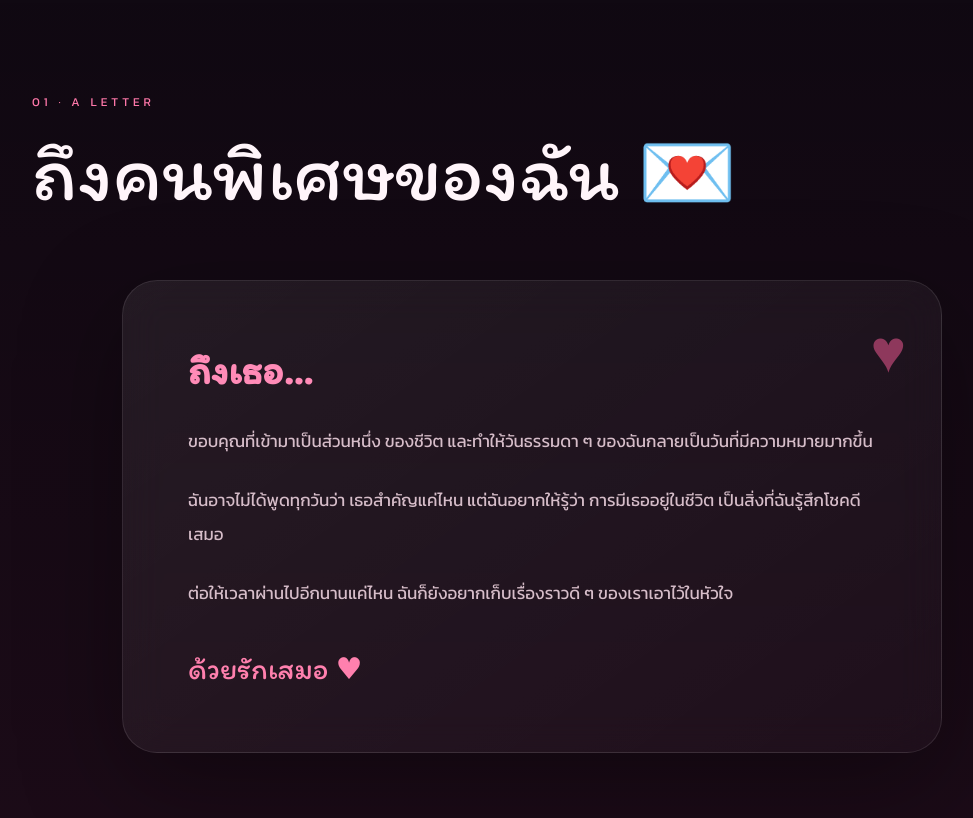
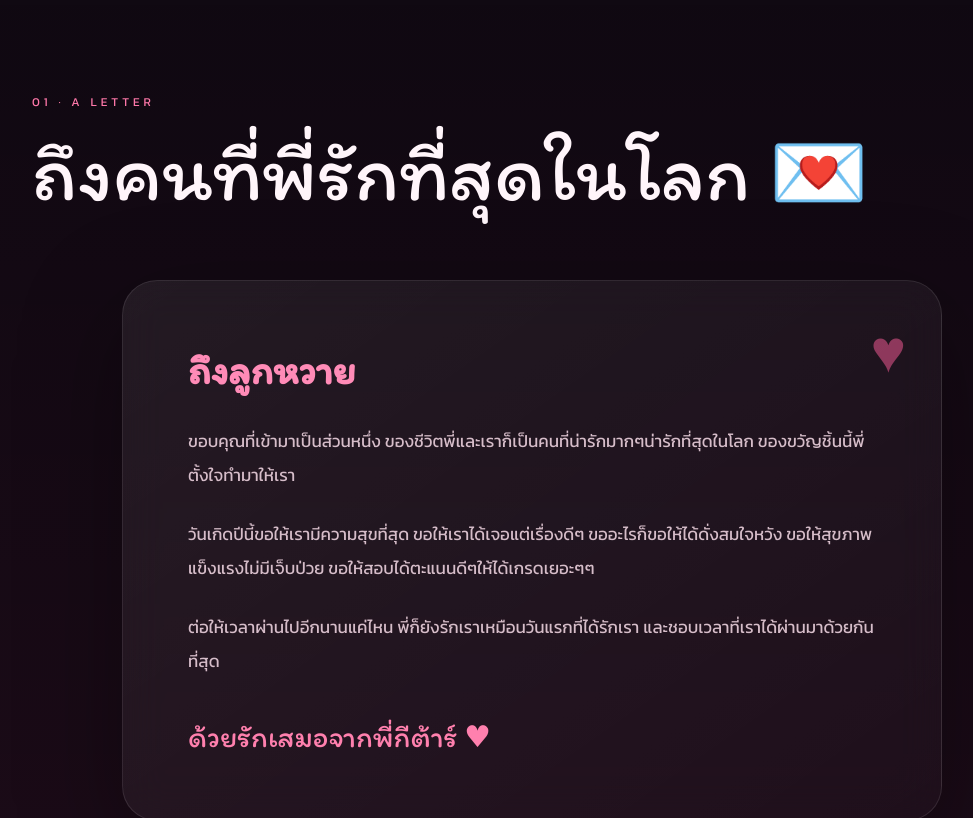
Before and after one commit to pawaritwongwanich998-wq/Love-255, a plain HTML site: page index.html in a window 1280 px wide. Shown: the part 832-1650 px from the top of the page, without its empty margins (108-1081 px from the left). Drawn offline with Linux system fonts and the light colour scheme.

Commit message:
Update index.html

```diff
--- a/index.html
+++ b/index.html
@@ -1335,7 +1335,7 @@ footer p {
 
         <div class="eyebrow">
 
-            ✦ OUR LITTLE UNIVERSE ✦
+            ✦ HAPPY BIRTH DAY ✦
 
         </div>
 
@@ -1397,7 +1397,7 @@ footer p {
         </span>
 
         <h2>
-            ถึงคนพิเศษของฉัน 💌
+            ถึงคนที่พี่รักที่สุดในโลก 💌
         </h2>
 
     </div>
@@ -1412,26 +1412,26 @@ footer p {
 
 
         <h3>
-            ถึงเธอ...
+            ถึงลูกหวาย
         </h3>
 
 
         <p>
 
             ขอบคุณที่เข้ามาเป็นส่วนหนึ่ง
-            ของชีวิต และทำให้วันธรรมดา ๆ
-            ของฉันกลายเป็นวันที่มีความหมายมากขึ้น
+            ของชีวิตพี่และเราก็เป็นคนที่น่ารักมากๆน่ารักที่สุดในโลก
+            ของขวัญชิ้นนี้พี่ตั้งใจทำมาให้เรา
 
         </p>
 
 
         <p>
 
-            ฉันอาจไม่ได้พูดทุกวันว่า
-            เธอสำคัญแค่ไหน
-            แต่ฉันอยากให้รู้ว่า
-            การมีเธออยู่ในชีวิต
-            เป็นสิ่งที่ฉันรู้สึกโชคดีเสมอ
+            วันเกิดปีนี้ขอให้เรามีความสุขที่สุด
+            ขอให้เราได้เจอแต่เรื่องดีๆ
+            ขออะไรก็ขอให้ได้ดั่งสมใจหวัง
+            ขอให้สุขภาพแข็งแรงไม่มีเจ็บป่วย
+            ขอให้สอบได้ตะแนนดีๆให้ได้เกรดเยอะๆๆ
 
         </p>
 
@@ -1439,15 +1439,16 @@ footer p {
         <p>
 
             ต่อให้เวลาผ่านไปอีกนานแค่ไหน
-            ฉันก็ยังอยากเก็บเรื่องราวดี ๆ
-            ของเราเอาไว้ในหัวใจ
+            พี่ก็ยังรักเราเหมือนวันแรกที่ได้รักเรา
+            และชอบเวลาที่เราได้ผ่านมาด้วยกันที่สุด
+
 
         </p>
 
 
         <div class="signature">
 
-            ด้วยรักเสมอ ♥
+            ด้วยรักเสมอจากพี่กีต้าร์ ♥
 
         </div>
 
@@ -1632,9 +1633,9 @@ footer p {
 
                 <p>
 
-                    เสียงหัวเราะเล็ก ๆ
+                    เสียงหัวเราะเล็กๆ
                     กลายเป็นหนึ่งในความทรงจำ
-                    ที่ฉันชอบที่สุด
+                    ที่พี่ชอบที่สุด
 
                 </p>
 
@@ -1751,7 +1752,7 @@ footer p {
                 </span>
 
                 <h3>
-                    รอยยิ้มของเธอ
+                    รอยยิ้มของเรา
                 </h3>
 
             </div>
@@ -1775,7 +1776,7 @@ footer p {
                 </span>
 
                 <h3>
-                    คืนที่แสนพิเศษ
+                    วันที่แสนพิเศษ
                 </h3>
 
             </div>
@@ -1823,7 +1824,7 @@ footer p {
                 </span>
 
                 <h3>
-                    ความทรงจำที่อยากเก็บไว้
+                    ความทรงจำที่เราเก็บไว้ด้วยกัน
                 </h3>
 
             </div>
@@ -1949,7 +1950,7 @@ footer p {
 
             เรื่องราวของเรายังไม่จบ...
             เพราะเรายังมีวันพรุ่งนี้
-            ให้เขียนต่อด้วยกัน
+            ให้เขียนต่อด้วยกันเสมอ
 
         </p>
 
```
